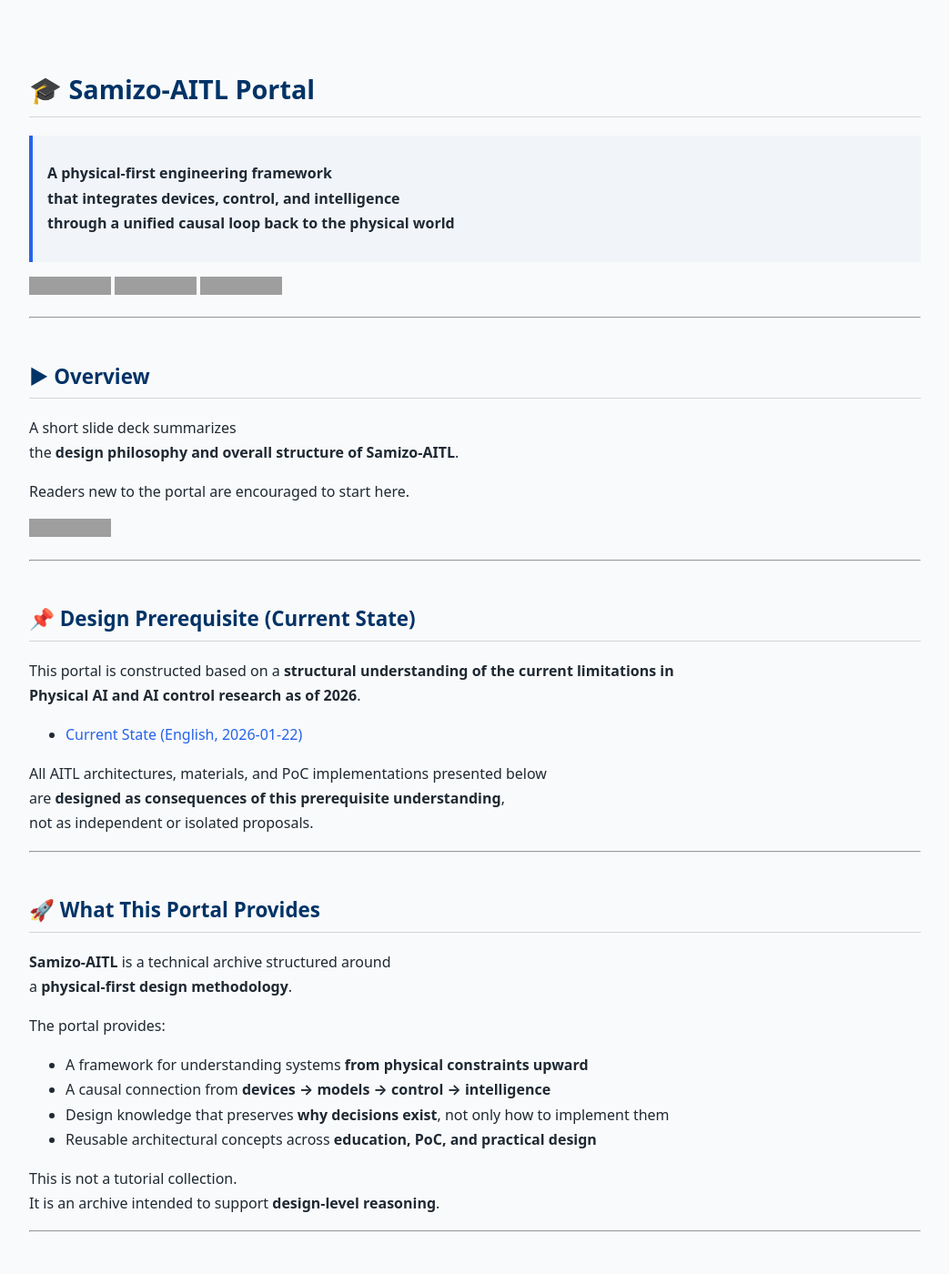
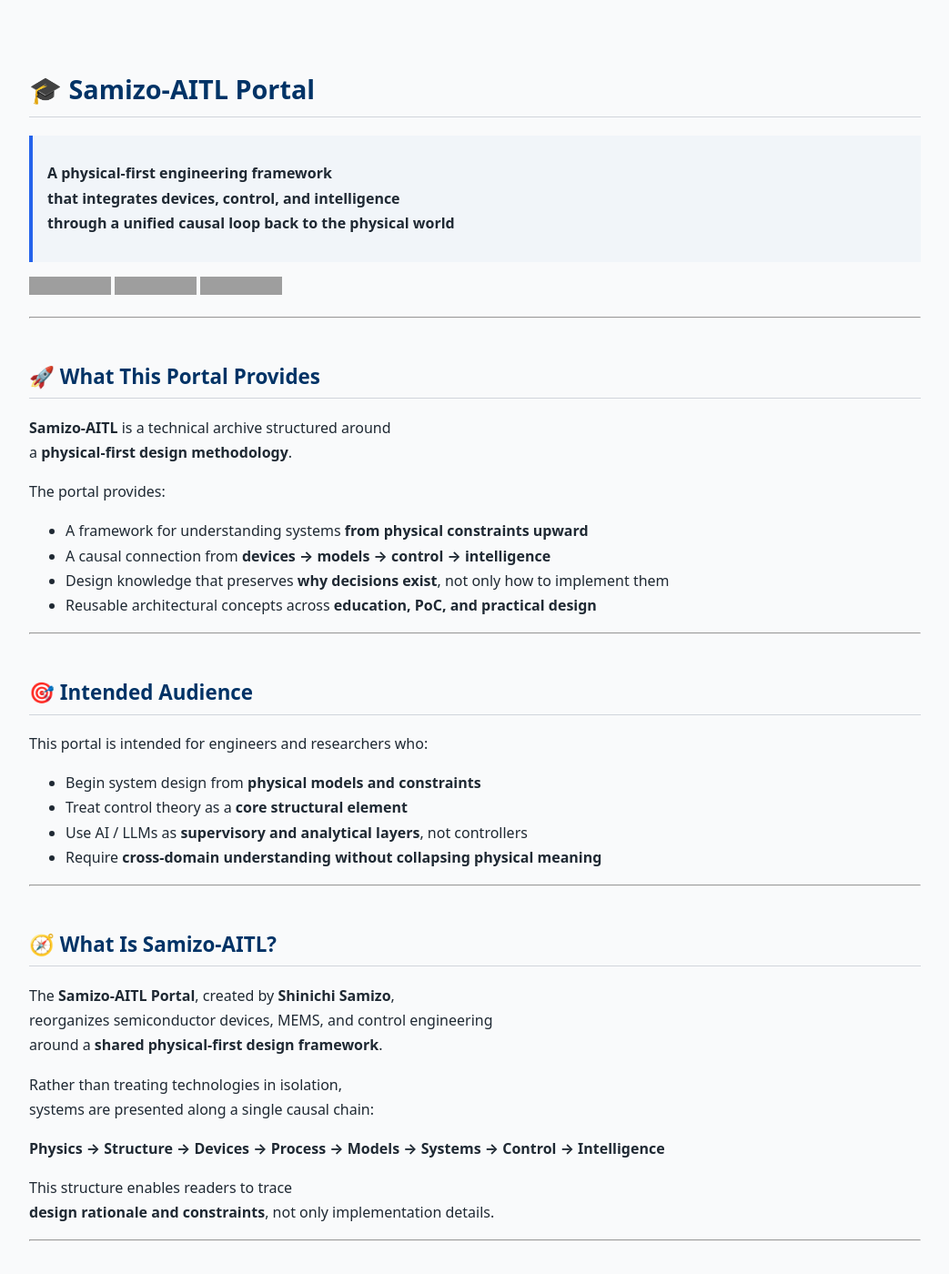
Before and after one commit to Samizo-AITL/Samizo-AITL.github.io, a Jekyll site: the page built from portal/en/index.md, in a window 1280 px wide and 1400 px high. Shown: the whole window at 91% size, without its empty margins (118-1161 px from the left). Built offline with Jekyll 4.4.1, drawn with Linux system fonts in a browser that asks for light colours; some of the changed text lies outside the part shown; grey boxes are pictures that could not be loaded.

Commit message:
Update index.md

```diff
--- a/portal/en/index.md
+++ b/portal/en/index.md
@@ -15,30 +15,6 @@
 
 ---
 
-## ▶ Overview
-
-A short slide deck summarizes
-the **design philosophy and overall structure of Samizo-AITL**.
-
-Readers new to the portal are encouraged to start here.
-
-[![Overview Slides](https://img.shields.io/badge/Overview-Slides-blue?style=for-the-badge&logo=github)](https://samizo-aitl.github.io/about/marp/en/samizo-aitl-presentation.html)
-
----
-
-## 📌 Design Prerequisite (Current State)
-
-This portal is constructed based on a **structural understanding of the current limitations in
-Physical AI and AI control research as of 2026**.
-
-- [Current State (English, 2026-01-22)](https://samizo-aitl.github.io/about/current/en/current_state_20260122.html)
-
-All AITL architectures, materials, and PoC implementations presented below
-are **designed as consequences of this prerequisite understanding**,
-not as independent or isolated proposals.
-
----
-
 ## 🚀 What This Portal Provides
 
 **Samizo-AITL** is a technical archive structured around
@@ -51,9 +27,6 @@
 - Design knowledge that preserves **why decisions exist**, not only how to implement them
 - Reusable architectural concepts across **education, PoC, and practical design**
 
-This is not a tutorial collection.
-It is an archive intended to support **design-level reasoning**.
-
 ---
 
 ## 🎯 Intended Audience
@@ -64,9 +37,6 @@
 - Treat control theory as a **core structural element**
 - Use AI / LLMs as **supervisory and analytical layers**, not controllers
 - Require **cross-domain understanding without collapsing physical meaning**
-
-⚠️ This is **not an introductory site**.
-It is a **reference archive for design-oriented engineering work**.
 
 ---
 
@@ -146,22 +116,6 @@
 
 **Intelligence is applied to fully and correctly exploit physical models**
 — that is the core philosophy of AITL.
-
----
-
-## 🔍 For Reviewers, Evaluators, and Potential Collaborators
-
-This portal organizes a **design-oriented engineering architecture**
-that integrates **physics-based models, control theory, and AI**,
-with explicit separation of responsibilities.
-
-- Real-time control is handled exclusively by **PID**
-- State supervision and decision boundaries are managed by **FSM**
-- **AI (LLMs)** are restricted to **design-time analysis and redesign support**
-
-AI is explicitly excluded from real-time control loops.
-The architecture therefore targets engineering systems that emphasize
-**safety, reproducibility, and objective evaluability**.
 
 ---
 
```
